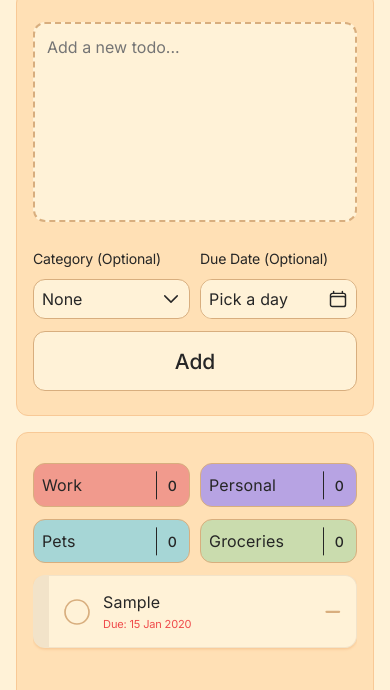
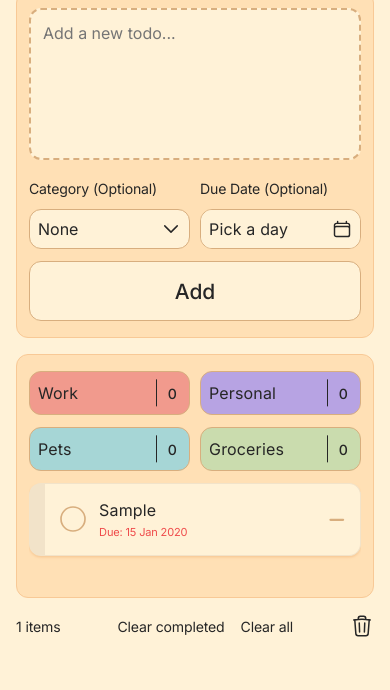
Before and after one commit to MikeDiLonardo/todo-list, a website built with Vite: page index.html in a window 390 px wide. Both pictures are taken after typing "Sample", "2020-01-15" into the empty fields and a click on the button "Add". Shown: the part 154-844 px from the top of the page. Built offline with nearby package versions, Linux system fonts and the light colour scheme.

Commit message:
add minor changes to the css for responsive scaling

```diff
--- a/components/_base.css
+++ b/components/_base.css
@@ -89,9 +89,9 @@ body {
   height: 100dvh;
   margin: 0;
   padding: 0;
+  background-color: var(--secondary-bg);
+  color: var(--text);
   font-family: "Inter", sans-serif;
-  color: var(--text);
-  background-color: var(--secondary-bg);
   /* Thins out text on macOS (or else it's too bold) */
   -webkit-font-smoothing: antialiased;
   -moz-osx-font-smoothing: grayscale;
@@ -102,9 +102,9 @@ input,
 textarea,
 button,
 select {
-  font: inherit;
   background-color: transparent;
   color: inherit;
+  font: inherit;
 }
 
 /* Selection color */
@@ -121,7 +121,7 @@ select {
   }
 }
 
-@media (width <= 48rem) {
+@media (width <= 66rem) {
   :root {
     --fs-xxl: var(--fs-xl);
     --fs-md: var(--fs-sm);
--- a/components/buttons.css
+++ b/components/buttons.css
@@ -23,8 +23,9 @@
   background-color: var(--cat4);
 }
 .btn--dimmed-cat {
+  border: 1px solid var(--black);
   background-color: var(--gray);
-  border: 1px solid var(--black);
+
 }
 
 /* Checkbox / clear / restore stroke color */
@@ -44,24 +45,25 @@
 .btn--bin,
 .btn--restore,
 .btn--delete {
+  margin: -0.75rem;
   padding: 0.75rem;
-  margin: -0.75rem;
 }
 .btn--clear-completed-todos,
 .btn--clear-all,
 .btn--delete-all {
+  margin-block: -0.88rem;
   padding-block: 0.88rem;
-  margin-block: -0.88rem;
 }
 .btn--checkbox {
+  margin: -0.5rem;
   padding: 0.5rem;
-  margin: -0.5rem;
 }
 .btn--clear-completed-todos,
 .btn--clear-all,
 .btn--bin {
+  margin-bottom: 0;
   padding-bottom: 2.25rem;
-  margin-bottom: 0;
+
 }
 
 /* Bin */
--- a/components/containers.css
+++ b/components/containers.css
@@ -8,9 +8,9 @@
   width: 90vw;
   height: 80dvh;
   min-height: 0;
-  padding: var(--p-md);
   border-radius: var(--radius);
   border: 1px solid var(--main-border);
+  padding: var(--p-md);
   background-color: var(--main-bg);
   box-shadow: 0.5rem 0.5rem 1rem var(--box-shadow);
 }
@@ -19,10 +19,10 @@
 .container-bin {
   width: 55.63rem;
   height: 43.13rem;
+  border-radius: var(--radius);
+  border: 1px solid var(--main-border);
   padding: 0 var(--p-md) 0;
   padding-inline: var(--p-md);
-  border-radius: var(--radius);
-  border: 1px solid var(--main-border);
   background-color: var(--secondary-bg);
   color: inherit;
 }
@@ -46,7 +46,7 @@
   }
 }
 
-@media (width <= 48rem) {
+@media (width <= 66rem) {
   .container {
     padding-inline: 0;
   }
--- a/components/form.css
+++ b/components/form.css
@@ -17,9 +17,9 @@
   grid-area: new-todo-text;
   width: 100%;
   margin-bottom: 1rem;
-  padding: var(--p-sm);
   border-radius: var(--radius);
   border: 2px dashed var(--dashed-border);
+  padding: var(--p-sm);
   background-color: var(--main-bg);
   resize: none;
 }
@@ -35,7 +35,6 @@
 .new-todo-dd-wrapper,
 .new-todo-add,
 .date-overlay {
-  box-sizing: border-box;
   display: flex;
   justify-content: space-between;
   align-items: center;
@@ -56,8 +55,8 @@
   appearance: none;
   width: 100%; /* make the entire surface clickable */
   height: 100%; /* make the entire surface clickable */
+  border: 0;
   padding: 0;
-  border: 0;
   cursor: inherit;
 }
 
@@ -105,12 +104,13 @@
 }
 
 /* media queries */
-@media (width <= 48rem) {
+@media (width <= 66rem) {
   .new-todo-form {
-    grid-template-rows: 13.5rem auto auto auto;
+    grid-template-rows: 10rem auto auto auto;
   }
 
   .new-todo-text {
+    margin-bottom: var(--p-xs);
     line-height: 1.45;
   }
 }
--- a/components/helpers.css
+++ b/components/helpers.css
@@ -3,10 +3,10 @@
   position: absolute;
   width: 1px;
   height: 1px;
+  margin: -1px;
+  border: 0;
   padding: 0;
-  margin: -1px;
   overflow: hidden;
   clip: rect(0, 0, 0, 0);
   white-space: nowrap;
-  border: 0;
 }
--- a/components/layout.css
+++ b/components/layout.css
@@ -17,9 +17,9 @@
 /* Left side */
 .layout-new-todo {
   grid-area: new-todo;
-  padding: var(--p-xl) var(--p-md) var(--p-lg);
   border-radius: var(--radius);
   border: 1px solid var(--layout-border);
+  padding: var(--p-xl) var(--p-md) var(--p-lg);
   background-color: var(--secondary-bg);
   overflow-y: auto;
   scrollbar-width: none;
@@ -31,9 +31,9 @@
   display: flex;
   flex-direction: column;
   gap: var(--gap);
-  padding: var(--p-xl) var(--p-md) 0;
   border-radius: var(--radius);
   border: 1px solid var(--layout-border);
+  padding: var(--p-xl) var(--p-md) 0;
   background-color: var(--secondary-bg);
   overflow-y: auto;
   scrollbar-width: none;
@@ -72,10 +72,10 @@
 
 /* Media queries */
 
-@media (width <= 48rem) {
+@media (width <= 66rem) {
   .layout-todo {
     grid-template-columns: 1fr;
-    grid-template-rows: auto auto auto;
+    grid-template-rows: auto 1fr max-content;
     grid-template-areas:
       "new-todo"
       "todo-list"
@@ -83,10 +83,13 @@
     gap: 1rem;
     overflow-y: visible;
   }
-  .layout-new-todo {
+  .layout-new-todo,
+  .layout-todo-list {
+    padding: var(--p-md) var(--p-sm);
     overflow-y: visible;
   }
   .layout-todo-list {
+    padding: var(--p-md) var(--p-sm) 0;
     overflow-y: visible;
   }
 }
--- a/components/theme.css
+++ b/components/theme.css
@@ -3,10 +3,10 @@
   all: inherit;
   outline: revert;
   box-sizing: border-box;
-  cursor: pointer;
   position: absolute;
   top: var(--p-xl);
   right: var(--p-xl);
+  cursor: pointer;
   transition: translate 200ms;
 }
 #theme:active {
@@ -18,14 +18,8 @@
 }
 
 /* Media queries */
-@media (width <= 90rem) {
-  /*   #theme {
-    top: 0;
-    right: 0;
-  }   */
-}
 
-@media (width <= 48rem) {
+@media (width <= 66rem) {
   #theme {
     top: 1rem;
     right: 1rem;
--- a/components/todos.css
+++ b/components/todos.css
@@ -3,15 +3,12 @@
   display: flex;
   justify-content: space-between;
   gap: var(--gap);
-  /* margin-bottom: var(--p-sm); */
-  /* padding-right: 1rem; */
 }
 .todo-category {
   display: flex;
   justify-content: space-between;
   align-items: center;
   gap: 1rem;
-  /*   max-width: 100%; */
   width: 100%;
   height: 3rem;
   padding-left: var(--p-xs);
@@ -24,8 +21,8 @@
 .category-count {
   position: relative;
   display: flex;
+  justify-content: center;
   align-items: center;
-  justify-content: center;
   height: 100%;
   padding-left: var(--p-sm);
   padding-right: var(--p-sm);
@@ -55,15 +52,15 @@
 }
 .todo-category button::selection,
 .todo-category input::selection {
+  background-color: var(--secondary-border);
   color: var(--text);
-  background-color: var(--secondary-border);
 }
 
 /* Todo list */
 .todo-list-wrapper {
+  height: 100%;
   overflow-y: auto;
   scrollbar-width: none;
-  height: 100%;
 }
 .todo-list {
   display: flex;
@@ -77,7 +74,7 @@
   justify-content: center;
   align-items: center;
   height: 100%;
-  margin-bottom: var(--p-lg);
+  margin-bottom: var(--p-md);
   border-radius: var(--radius);
   border: 2px dashed var(--dashed-border);
   overflow-y: unset; /* Prevents the scrollbar from trying to take space on the right and ruining the border radius */
@@ -86,8 +83,8 @@
   display: flex;
   flex-direction: column;
   align-items: center;
+  color: var(--secondary-border);
   text-align: center;
-  color: var(--secondary-border);
 }
 .placeholder-title {
   display: flex;
@@ -105,9 +102,9 @@
   justify-content: space-between;
   align-items: center;
   gap: var(--gap);
-  padding: var(--p-md);
   border-radius: var(--radius);
   background-color: var(--main-bg);
+  padding: var(--p-md);
   box-shadow: 0rem 0.1rem 0.15rem var(--box-shadow);
 }
 .todo-item svg {
@@ -182,17 +179,14 @@
   display: flex;
   align-items: center;
   gap: 1.25rem;
+  margin-left: auto;
   margin-right: 1.25rem;
-  margin-left: auto;
 }
 
 /* Bin */
 .bin-list-wrapper {
   overflow-y: auto;
   scrollbar-width: none;
-  /* scrollbar-gutter: stable; */
-  /* scrollbar-width: thin; */
-  /* scrollbar-color: var(--secondary-border) transparent; */
   height: 38.75rem;
 }
 .bin-list {
@@ -213,8 +207,8 @@
   flex-direction: column;
   align-items: center;
   width: 12rem;
+  color: var(--secondary-border);
   text-align: center;
-  color: var(--secondary-border);
 }
 .bin-list-placeholder svg {
   margin-bottom: 0.25rem;
@@ -227,7 +221,7 @@
 
 /* Media queries */
 
-@media (width <= 48rem) {
+@media (width <= 66rem) {
   .todo-categories {
     display: grid;
     grid-template-columns: 1fr 1fr;
@@ -237,8 +231,7 @@
     height: 2.75rem;
   }
   .todo-list-wrapper {
-    min-height: 55vh;
-    max-height: 75vh;
+    max-height: 45vh;
   }
   .todo-list-empty {
     padding-block: 1rem;
@@ -276,3 +269,13 @@
     margin-left: 0;
   }
 }
+
+@media (width <= 48rem) {
+/*   .todo-list-wrapper {
+    max-height: 75vh;
+    min-height: 55vh;
+  } */
+  .todo-footer-actions {
+    gap: 1rem;
+  }
+}
--- a/components/typography.css
+++ b/components/typography.css
@@ -17,9 +17,9 @@ h2 {
 
 /* Main text */
 .text-lg-bold {
+  line-height: 1.2;
   font-size: var(--fs-lg);
   font-weight: var(--fw-md);
-  line-height: 1.2;
 }
 .text-md-bold {
   font-size: var(--fs-md);
@@ -42,16 +42,16 @@ h2 {
   font-weight: var(--fw-md);
 }
 .text-xs {
+  letter-spacing: -0.01rem;
   font-size: var(--fs-xs);
   font-weight: var(--fw-rg);
-  letter-spacing: -0.01rem;
 }
 
 /* Miscellaneous  */
 .placeholder {
+  color: var(--text-placeholder);
   font-size: var(--fs-md);
   font-weight: var(--fw-rg);
-  color: var(--text-placeholder);
 }
 .past-due {
   color: var(--red);
@@ -63,7 +63,7 @@ h2 {
 
 /* Media queries */
 
-@media (width <= 48rem) {
+@media (width <= 66rem) {
   h2 {
     margin-bottom: 0.75rem;
   }
```
